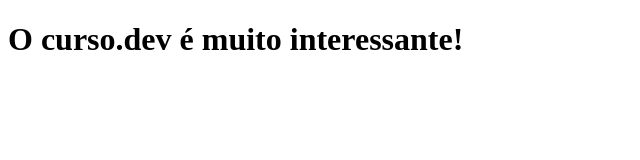
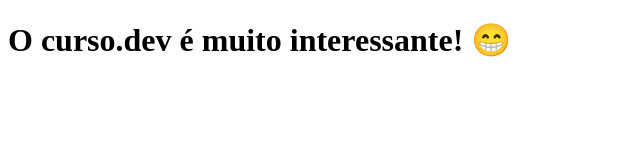
Before and after one commit to will-monteiro/projeto-curso-dev, a Next.js app: page / in a window 1280 px wide. Shown: the top 160 px of the page, without its empty margins (0-640 px from the left). Built offline with nearby package versions, Linux system fonts and the light colour scheme.

Commit message:
Change world

```diff
--- a/pages/index.js
+++ b/pages/index.js
@@ -1,5 +1,5 @@
 function Home() {
-  return <h1>O curso.dev é muito interessante!</h1>
+  return <h1>O curso.dev é muito interessante! 😁</h1>
 }
 
 export default Home;
```
